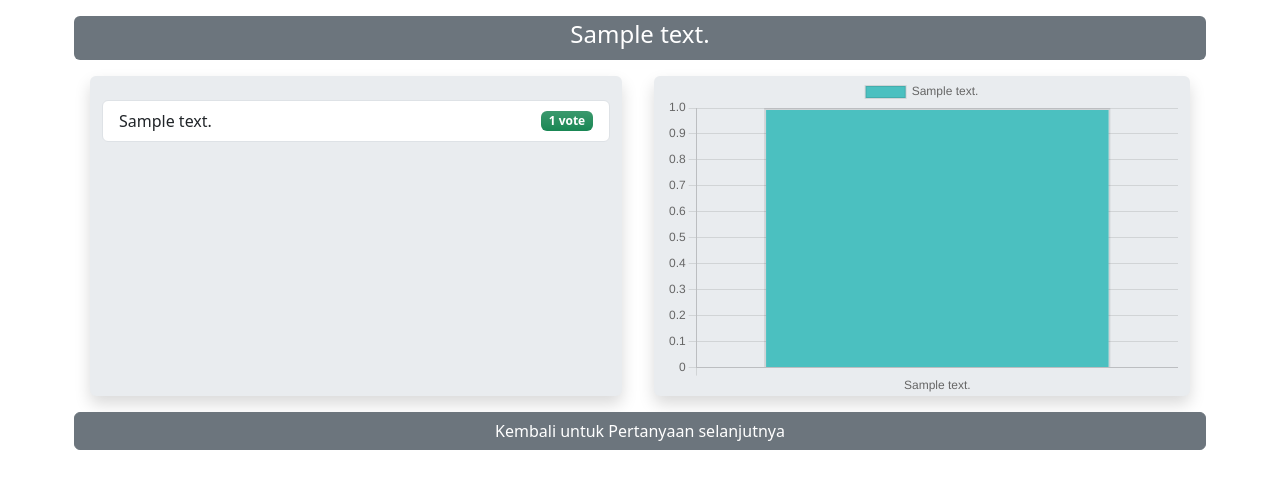
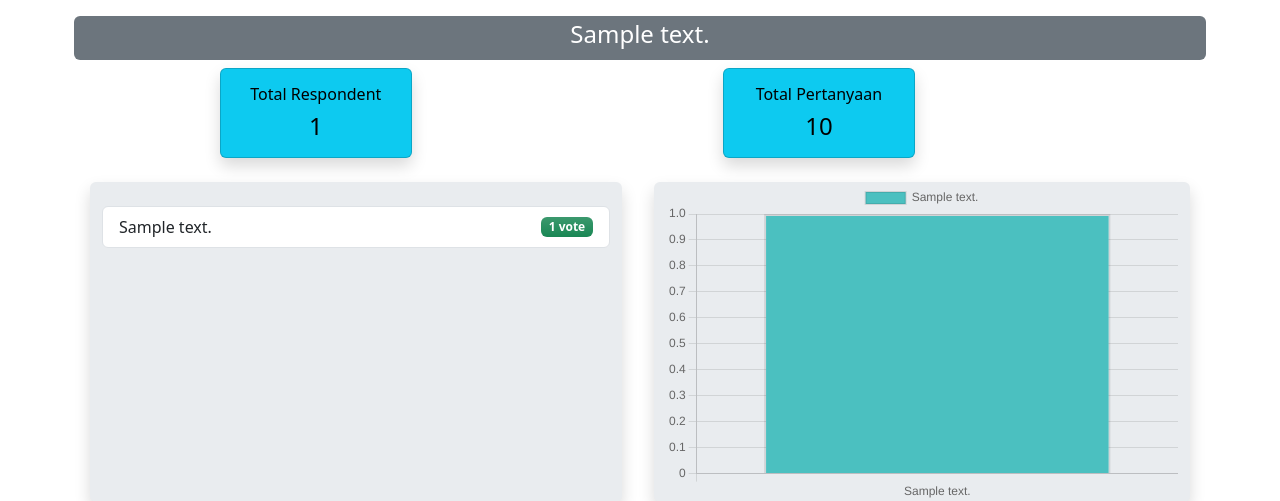
Before and after one commit to delgi98/my-first-project, a Django app: template myapp/templates/survey/hasil.html in a window 1280 px wide. Shown: the part 56-557 px from the top of the page. Run offline with Django 4.2, Linux system fonts and the light colour scheme; a user stored in the database is signed in; tables that the repository leaves empty hold one stand-in row (values such as "Sample post"); the template is opened without the code that fills it: values that come from a table or form of the project are taken from there, most other values are stand-ins (such as "Sample title", 1, 10 or a date in 2020); some libraries are stand-ins or nearby versions.

Commit message:
updated templates

```diff
--- a/myapp/templates/survey/hasil.html
+++ b/myapp/templates/survey/hasil.html
@@ -4,6 +4,26 @@
 
 {% block hasil %}
 <div class="row text-bg-secondary rounded mt-3 text-center"><legend>{{ pertanyaan.pertanyaan_text }}</legend> </div>
+{% comment "content informasi data" %}{% endcomment %}
+<div class="row justify-content-evenly">
+  <div class="col-4">
+    <div class="card text-center text-bg-info rounded m-2 shadow" style="max-width: 12rem;">
+      <div class="card-body">
+        <h6 class="card-title">Total Respondent</h6>
+        <h4 class="card-text">{{ total_respondent }}</h4>
+      </div>
+    </div>
+  </div>
+  <div class="col-4">
+    <div class="card text-center text-bg-info rounded m-2 shadow " style="max-width: 12rem;">
+      <div class="card-body">
+        <h6 class="card-title">Total Pertanyaan</h6>
+        <h4 class="card-text">{{ jumlah_pertanyaan }}</h4>
+      </div>
+    </div>
+  </div>
+</div>
+{% comment "akhir content informasi data" %}{% endcomment %}
 <div class="row">
     <div class="col m-3 bg-body-secondary shadow pt-4 rounded">
         <ul class="list-group">
```
